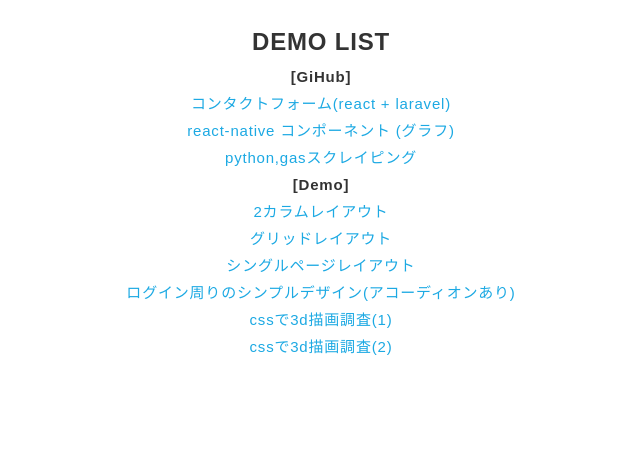
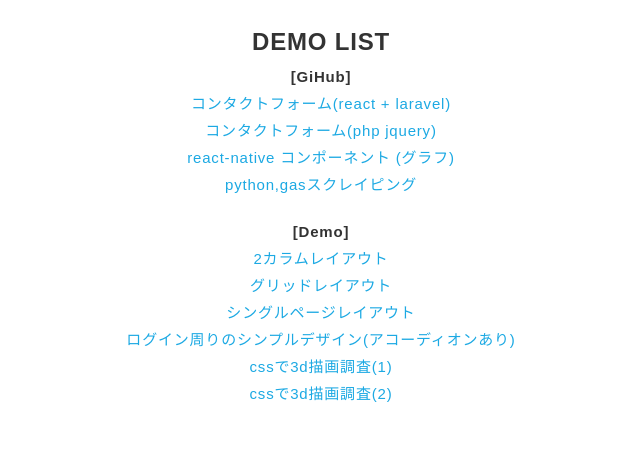
Before and after one commit to Takuya-Nakamura/portfolio, a plain HTML site: page demolist.html in a window 1280 px wide. Shown: the whole page, without its empty margins (319-959 px from the left). Drawn offline with Linux system fonts and the light colour scheme.

Commit message:
add list

```diff
--- a/demolist.html
+++ b/demolist.html
@@ -30,12 +30,14 @@
     <h2>[GiHub]</h2>
     <ul>
       <li><a href="https://github.com/Takuya-Nakamura/form_react_laravel">コンタクトフォーム(react + laravel)</a></li>
+      <li><a href="https://github.com/Takuya-Nakamura/form_php_js/">コンタクトフォーム(php jquery)</a></li>
       <li><a href="https://github.com/Takuya-Nakamura/react-expo-chart">react-native コンポーネント (グラフ)</a></li>
       <li><a href="https://github.com/Takuya-Nakamura/scraping">python,gasスクレイピング</a></li>
     </ul>
 
     <h2>[Demo]</h2>
     <ul>
+
       <li><a href="./demo/1_two_column/index.html">2カラムレイアウト</a></li>
       <li><a href="./demo/2_grid/index.html">グリッドレイアウト</a></li>
       <li><a href="./demo/3_singlepage/index.html">シングルページレイアウト</a></li>
@@ -59,6 +61,9 @@
   h1 {
     font-size: 1.5rem;
   }
+  ul{
+    margin-bottom: 20px;
+  }
 </style>
 
 </html>
```
